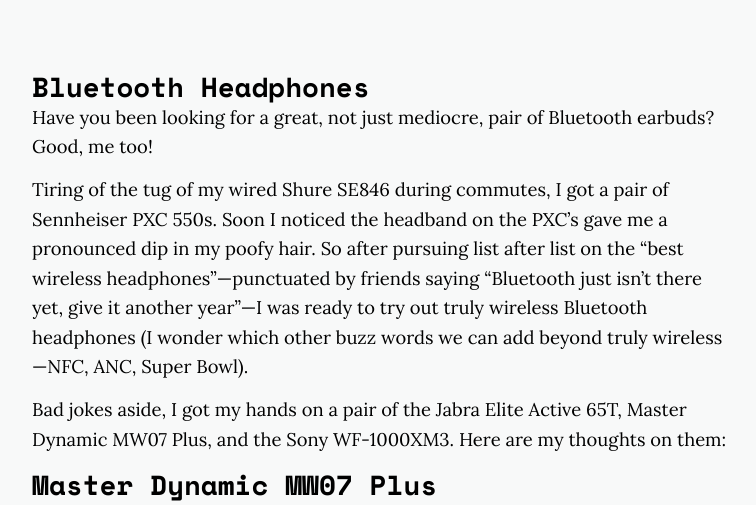
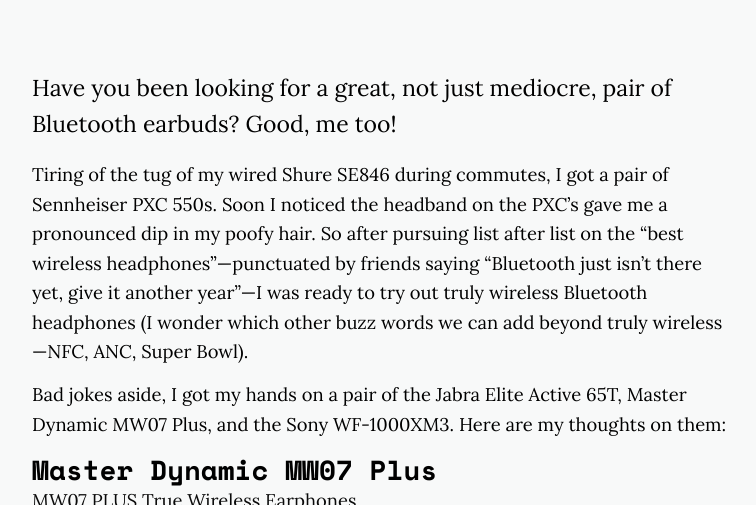
Before and after one commit to chrisferrer/blog, a Jekyll site: the page built from _posts/2020/2020-02-19-Bluetooth-Headphones-A-Ranking.markdown, in a window 1280 px wide and 900 px high, scrolled down 454 px, cut to the strip 194-699 px from the top of the window. Shown: the whole strip, without its empty margins (256-1012 px from the left). Built offline with Jekyll 4.4.1, drawn with Linux system fonts in a browser that asks for light colours; nearby versions of some CDN libraries; Markdown is read by kramdown in place of the engine named in the settings.

Commit message:
some minor text edits

```diff
--- a/_posts/2020/2020-02-19-Bluetooth-Headphones-A-Ranking.markdown
+++ b/_posts/2020/2020-02-19-Bluetooth-Headphones-A-Ranking.markdown
@@ -9,7 +9,6 @@
 image: https://source.unsplash.com/N1QwvJDvj4E/2000x1200
 image-sm: https://source.unsplash.com/N1QwvJDvj4E/500x300
 ---
-## Bluetooth Headphones
 
 Have you been looking for a great, not just mediocre, pair of Bluetooth earbuds? Good, me too!
 
```
